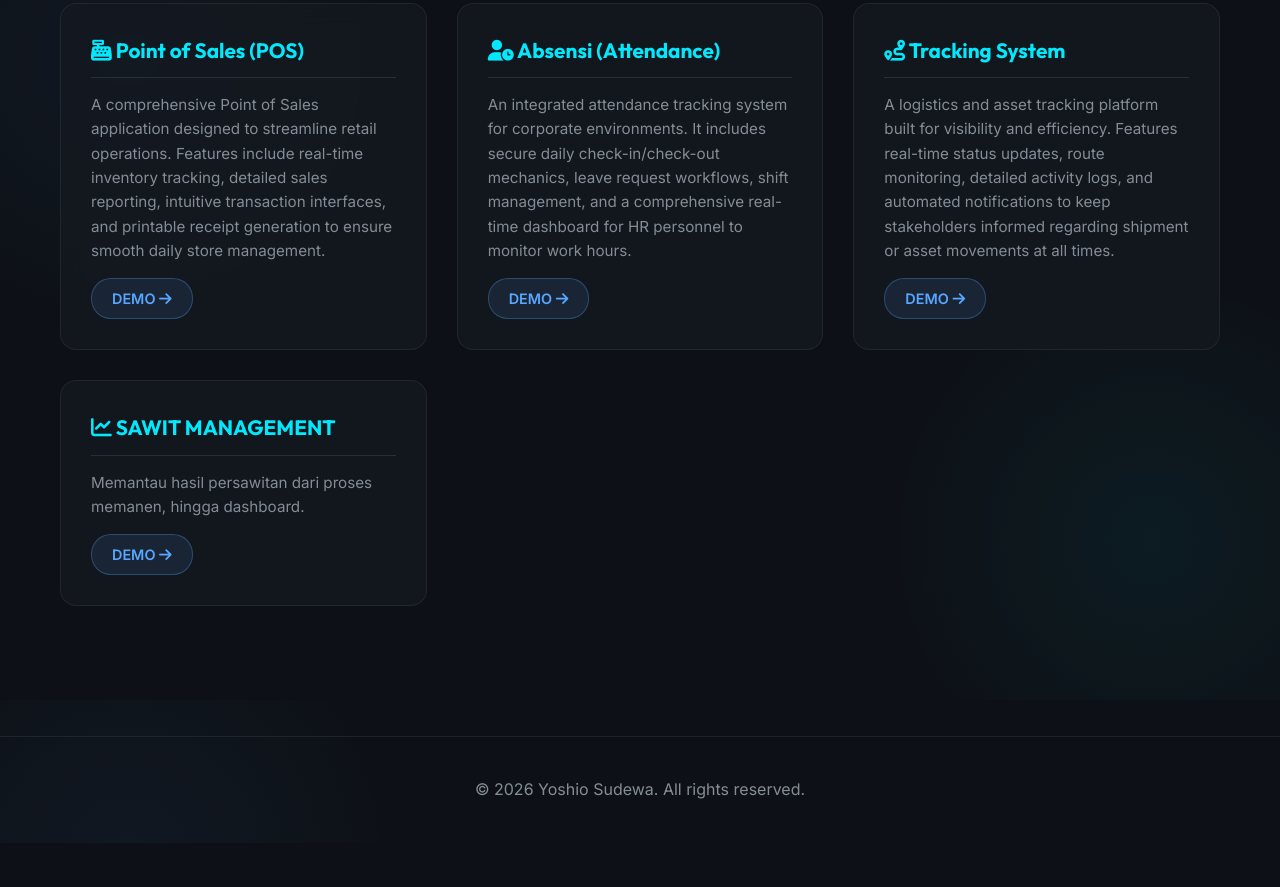
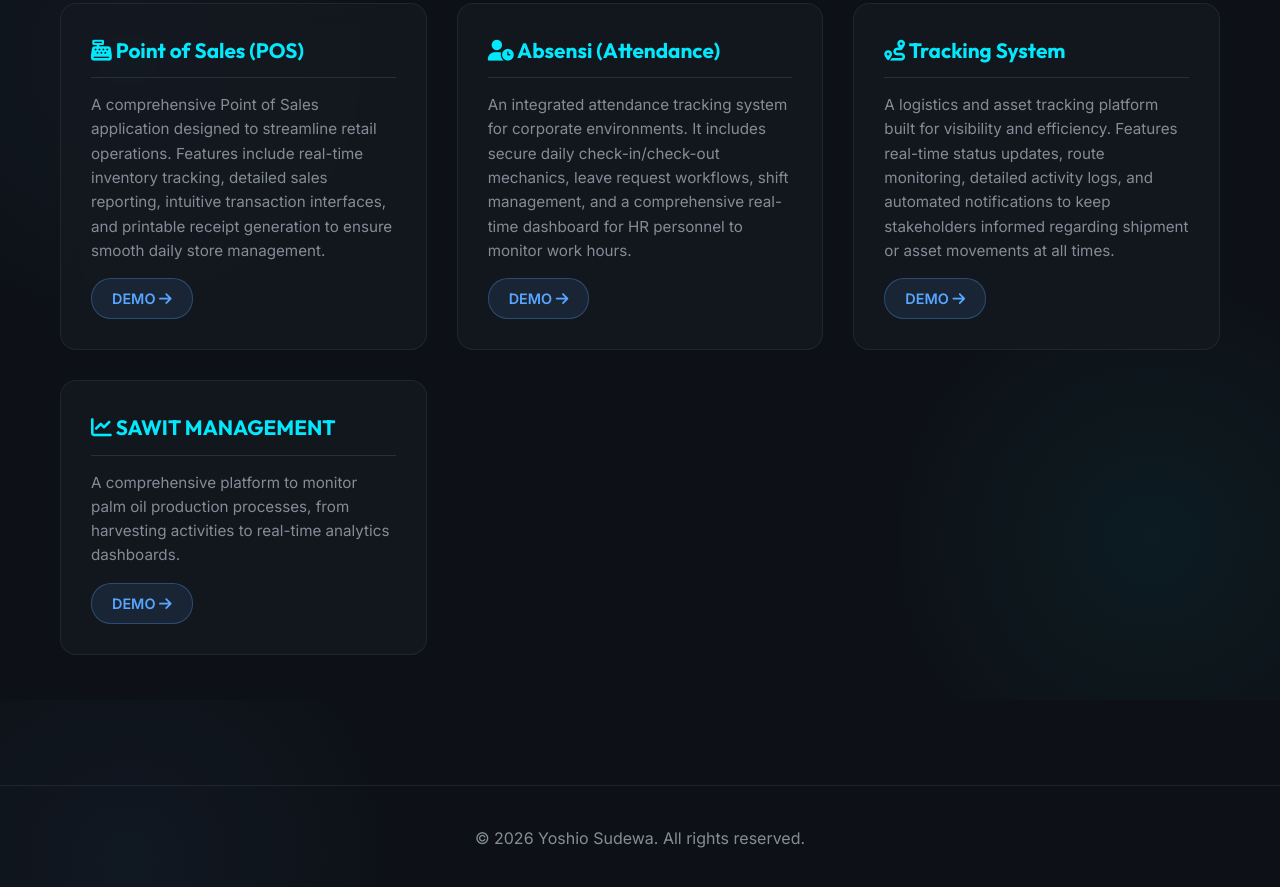
Before and after one commit to yoshiosdw/myprofile, a plain HTML site: page index.html in a window 1280 px wide. Shown: the part 3300-4187 px from the top of the page. Before the commit the page ends 4143 px from the top, so only its background shows below. Drawn offline with Linux system fonts and the light colour scheme.

Commit message:
modify descript web porto

```diff
--- a/index.html
+++ b/index.html
@@ -669,7 +669,7 @@
                     </div>
                     <div class="glass-card portfolio-card">
                         <h3><i class="fas fa-chart-line"></i> SAWIT MANAGEMENT</h3>
-                        <p>Memantau hasil persawitan dari proses memanen, hingga dashboard.</p>
+                        <p>A comprehensive platform to monitor palm oil production processes, from harvesting activities to real-time analytics dashboards.</p>
                         <a href="https://rtds-dashboard-new.vercel.app/" target="_blank" class="demo-btn">DEMO <i class="fas fa-arrow-right"></i></a>
                     </div>
                 </div>
```
